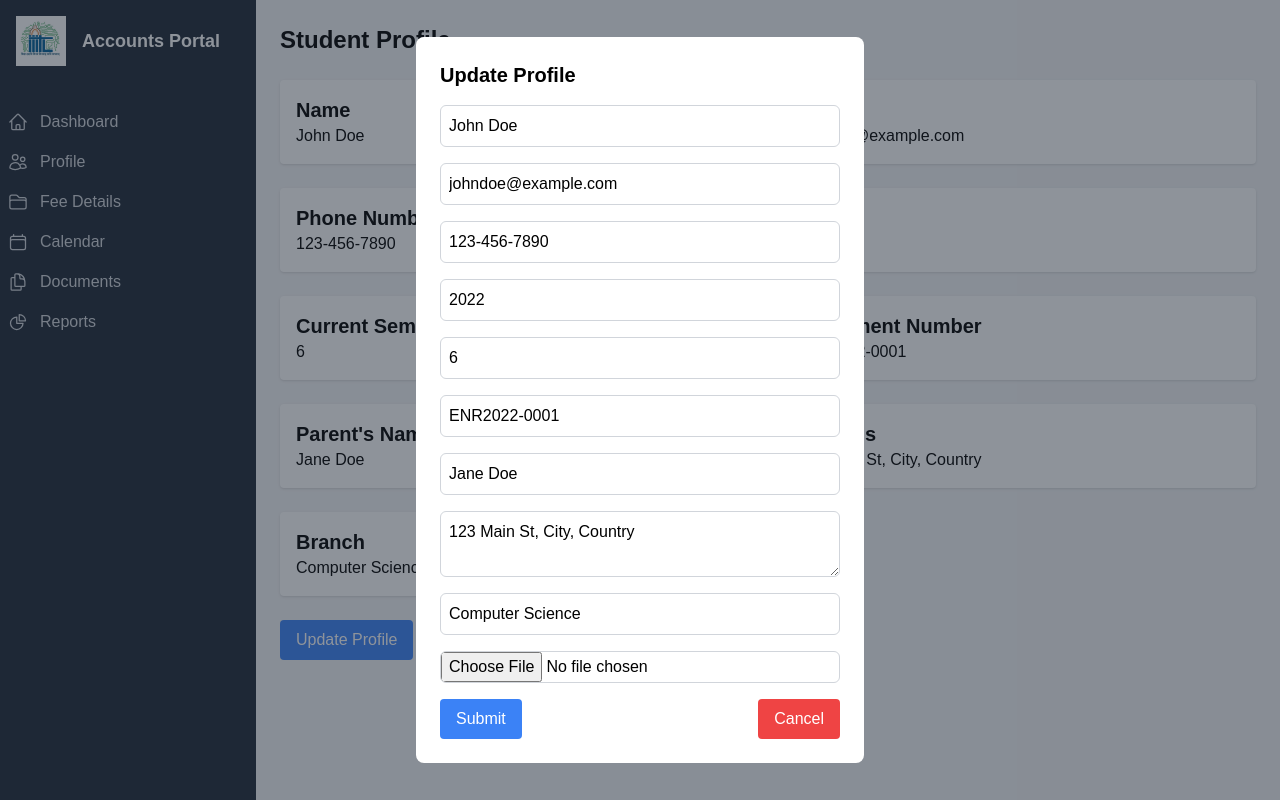
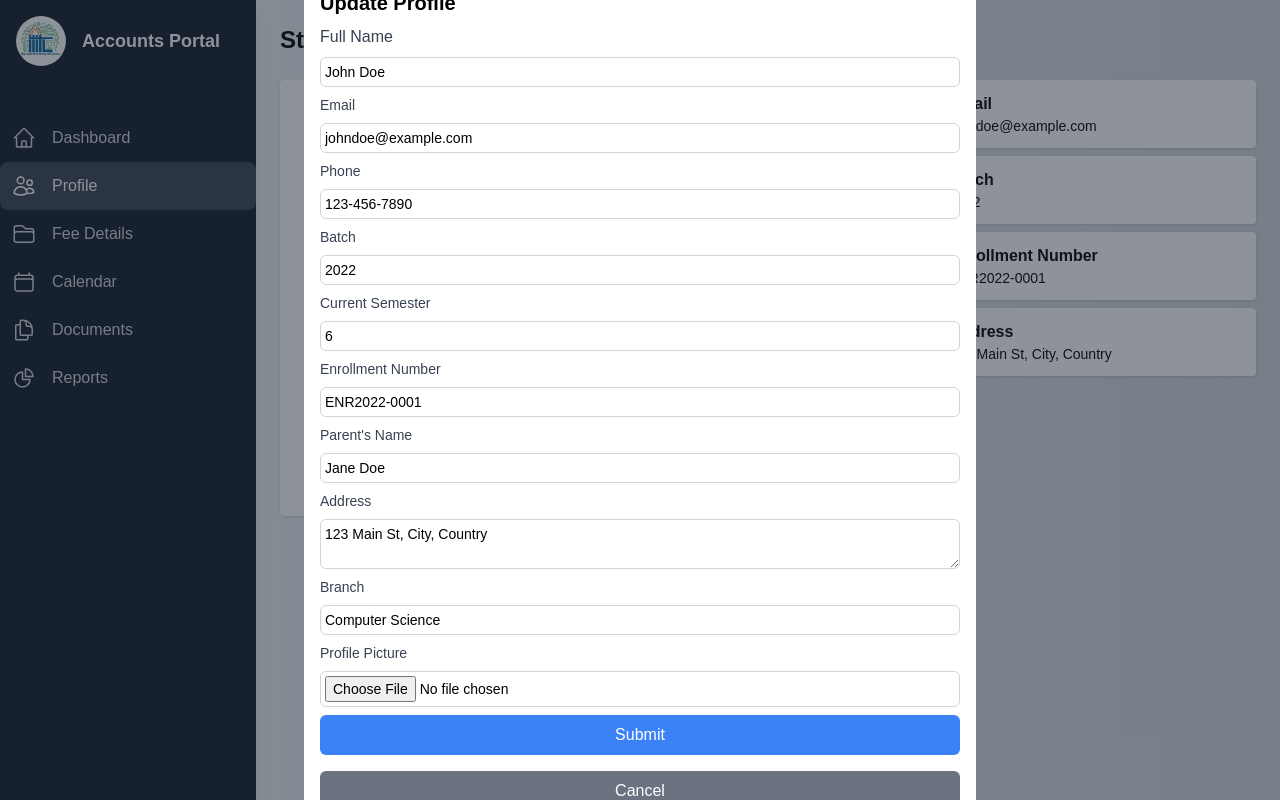
Before and after one commit to RiaMalvi/7thsem, a Next.js app: page /studentDashboard/profile in a window 1280 px wide. Both pictures are taken after a click on the button "Update Profile". Built offline with nearby package versions, Linux system fonts and the light colour scheme.

Commit message:
updated dashboard sidebar

```diff
--- a/src/app/studentDashboard/profile/page.tsx
+++ b/src/app/studentDashboard/profile/page.tsx
@@ -1,17 +1,22 @@
-// pages/studentDashboard/profile/index.tsx
-'use client';
-
-import { useState, ChangeEvent, FormEvent } from 'react';
-import { HomeIcon, UsersIcon, FolderIcon, CalendarIcon, DocumentDuplicateIcon, ChartPieIcon } from '@heroicons/react/24/outline';
-import Image from 'next/image';
+"use client";
+import { useState, ChangeEvent, FormEvent } from "react";
+import {
+  HomeIcon,
+  UsersIcon,
+  FolderIcon,
+  CalendarIcon,
+  DocumentDuplicateIcon,
+  ChartPieIcon,
+} from "@heroicons/react/24/outline";
+import Image from "next/image";
 
 const navigation = [
-  { name: 'Dashboard', href: '/studentDashboard', icon: HomeIcon, current: false },
-  { name: 'Profile', href: '/studentDashboard/profile', icon: UsersIcon, current: true },
-  { name: 'Fee Details', href: '/studentDashboard/feeDetails', icon: FolderIcon, current: false },
-  { name: 'Calendar', href: '/studentDashboard/calendar', icon: CalendarIcon, current: false },
-  { name: 'Documents', href: '/studentDashboard/documents', icon: DocumentDuplicateIcon, current: false },
-  { name: 'Reports', href: '/studentDashboard/reports', icon: ChartPieIcon, current: false },
+  { name: "Dashboard", href: "/studentDashboard", icon: HomeIcon, current: false },
+  { name: "Profile", href: "/studentDashboard/profile", icon: UsersIcon, current: true },
+  { name: "Fee Details", href: "/studentDashboard/feeDetails", icon: FolderIcon, current: false },
+  { name: "Calendar", href: "/studentDashboard/calendar", icon: CalendarIcon, current: false },
+  { name: "Documents", href: "/studentDashboard/documents", icon: DocumentDuplicateIcon, current: false },
+  { name: "Reports", href: "/studentDashboard/reports", icon: ChartPieIcon, current: false },
 ];
 
 const Profile = () => {
@@ -28,16 +33,16 @@ const Profile = () => {
     branch: string;
     photo: File | null;
   }>({
-    name: 'John Doe',
-    email: 'johndoe@example.com',
-    phone: '123-456-7890',
-    studentId: 'IIIT1234',
-    batch: '2022',
-    currentSemester: '6',
-    enrollmentNumber: 'ENR2022-0001',
-    parentsName: 'Jane Doe',
-    address: '123 Main St, City, Country',
-    branch: 'Computer Science',
+    name: "John Doe",
+    email: "johndoe@example.com",
+    phone: "123-456-7890",
+    studentId: "IIIT1234",
+    batch: "2022",
+    currentSemester: "6",
+    enrollmentNumber: "ENR2022-0001",
+    parentsName: "Jane Doe",
+    address: "123 Main St, City, Country",
+    branch: "Computer Science",
     photo: null,
   });
 
@@ -61,24 +66,30 @@ const Profile = () => {
 
   const handleSubmit = (e: FormEvent<HTMLFormElement>) => {
     e.preventDefault();
-    console.log('Updated Profile:', profile);
-    alert('Profile updated successfully!');
+    console.log("Updated Profile:", profile);
+    alert("Profile updated successfully!");
     setIsModalOpen(false); // Close the modal after submitting
   };
 
   return (
-    <div className="flex min-h-screen bg-gray-100">
+    <div className="flex min-h-screen bg-gradient-to-r from-gray-100 to-gray-300">
       {/* Sidebar */}
-      <aside className="w-64 bg-gray-800 text-white">
+      <aside className="w-64 bg-gray-900 text-white shadow-lg">
         <div className="p-4 flex items-center gap-4">
-          <Image src="/images/logo.png" alt="Logo" width={50} height={50} />
-          <h2 className="text-lg font-bold">Accounts Portal</h2>
+          <Image src="/images/logo.png" alt="Logo" width={50} height={50} className="rounded-full" />
+          <h2 className="text-lg font-extrabold">Accounts Portal</h2>
         </div>
-        <nav className="mt-5">
+        <nav className="mt-8">
           {navigation.map((item) => (
-            <a key={item.name} href={item.href} className="flex items-center p-2 text-gray-300 hover:bg-gray-700 hover:text-white">
-              <item.icon className="h-5 w-5" aria-hidden="true" />
-              <span className="ml-3">{item.name}</span>
+            <a
+              key={item.name}
+              href={item.href}
+              className={`flex items-center p-3 text-gray-300 hover:bg-gray-700 hover:text-white rounded-lg transition ${
+                item.current ? "bg-gray-700 text-white" : ""
+              }`}
+            >
+              <item.icon className="h-6 w-6" aria-hidden="true" />
+              <span className="ml-4 font-medium">{item.name}</span>
             </a>
           ))}
         </nav>
@@ -88,44 +99,43 @@ const Profile = () => {
       <div className="flex-1 p-6 text-black">
         <h1 className="text-2xl font-bold mb-6">Student Profile</h1>
 
-        {/* Profile Cards */}
-        <div className="grid grid-cols-1 md:grid-cols-2 gap-6">
-          <div className="bg-white p-4 rounded shadow">
-            <h2 className="text-xl font-semibold">Name</h2>
-            <p>{profile.name}</p>
+        {/* Profile Layout */}
+        <div className="grid grid-cols-1 md:grid-cols-3 gap-4">
+          {/* Left side - Profile Picture and Actions */}
+          <div className="bg-white p-4 rounded shadow flex flex-col items-center justify-center ">
+            <div className="relative w-32 h-32 rounded-full overflow-hidden mb-4">
+              {/* Placeholder Image */}
+              {profile.photo ? (
+                <Image src={URL.createObjectURL(profile.photo)} alt="Profile" width={128} height={128} />
+              ) : (
+                <Image src="/images/avatar.png" alt="Profile" width={128} height={128} />
+              )}
             </div>
-          <div className="bg-white p-4 rounded shadow">
-            <h2 className="text-xl font-semibold">Email</h2>
-            <p>{profile.email}</p>
+            <h2 className="text-lg font-semibold mb-2">{profile.name}</h2>
+            <p className="text-md text-gray-500">Full Stack Developer</p>
+            <p className="text-md text-gray-500 mb-4">Bay Area, San Francisco, CA</p>
+            <button className="px-4 py-2 bg-gray-300 text-black rounded w-[80%]">Mail</button>
           </div>
-          <div className="bg-white p-4 rounded shadow">
-            <h2 className="text-xl font-semibold">Phone Number</h2>
-            <p>{profile.phone}</p>
+
+          {/* Right side - Profile Information */}
+          <div className="col-span-2">
+            <div className="grid grid-cols-2 gap-2">
+              {[
+                { label: "Full Name", value: profile.name },
+                { label: "Email", value: profile.email },
+                { label: "Phone Number", value: profile.phone },
+                { label: "Batch", value: profile.batch },
+                { label: "Current Semester", value: profile.currentSemester },
+                { label: "Enrollment Number", value: profile.enrollmentNumber },
+                { label: "Parent's Name", value: profile.parentsName },
+                { label: "Address", value: profile.address },
+                { label: "Branch", value: profile.branch },
+              ].map(({ label, value }) => (
+                <div key={label} className="bg-white p-3 rounded shadow">
+                  <h2 className="text-md font-semibold">{label}</h2>
+                  <p className="text-sm">{value}</p>
                 </div>
-          <div className="bg-white p-4 rounded shadow">
-            <h2 className="text-xl font-semibold">Batch</h2>
-            <p>{profile.batch}</p>
-          </div>
-          <div className="bg-white p-4 rounded shadow">
-            <h2 className="text-xl font-semibold">Current Semester</h2>
-            <p>{profile.currentSemester}</p>
-          </div>
-          <div className="bg-white p-4 rounded shadow">
-            <h2 className="text-xl font-semibold">Enrollment Number</h2>
-            <p>{profile.enrollmentNumber}</p>
-          </div>
-          <div className="bg-white p-4 rounded shadow">
-            <h2 className="text-xl font-semibold">Parent&apos;s Name</h2>
-            <p>{profile.parentsName}</p>
-          </div>
-          <div className="bg-white p-4 rounded shadow">
-            <h2 className="text-xl font-semibold">Address</h2>
-            <p>{profile.address}</p>
-          </div>
-          <div className="bg-white p-4 rounded shadow">
-            <h2 className="text-xl font-semibold">Branch</h2>
-            <p>{profile.branch}</p>
-          </div>
+              ))}
             </div>
 
             {/* Update Profile Button */}
@@ -135,29 +145,130 @@ const Profile = () => {
             >
               Update Profile
             </button>
+          </div>
+        </div>
 
         {/* Update Profile Modal */}
         {isModalOpen && (
           <div className="fixed inset-0 flex items-center justify-center bg-gray-800 bg-opacity-50">
-            <div className="bg-white rounded-lg p-6 w-full max-w-md">
-              <h2 className="text-xl font-bold mb-4">Update Profile</h2>
-              <form onSubmit={handleSubmit} className="space-y-4">
-                <input type="text" name="name" placeholder="Name" value={profile.name} onChange={handleChange} className="block w-full p-2 border border-gray-300 rounded-md" required />
-                <input type="email" name="email" placeholder="Email" value={profile.email} onChange={handleChange} className="block w-full p-2 border border-gray-300 rounded-md" required />
-                <input type="tel" name="phone" placeholder="Phone Number" value={profile.phone} onChange={handleChange} className="block w-full p-2 border border-gray-300 rounded-md" required />
-                <input type="text" name="batch" placeholder="Batch" value={profile.batch} onChange={handleChange} className="block w-full p-2 border border-gray-300 rounded-md" required />
-                <input type="text" name="currentSemester" placeholder="Current Semester" value={profile.currentSemester} onChange={handleChange} className="block w-full p-2 border border-gray-300 rounded-md" required />
-                <input type="text" name="enrollmentNumber" placeholder="Enrollment Number" value={profile.enrollmentNumber} onChange={handleChange} className="block w-full p-2 border border-gray-300 rounded-md" required />
-                <input type="text" name="parentsName" placeholder="Parent's Name" value={profile.parentsName} onChange={handleChange} className="block w-full p-2 border border-gray-300 rounded-md" required />
-                <textarea name="address" placeholder="Address" value={profile.address} onChange={handleChange} className="block w-full p-2 border border-gray-300 rounded-md" required></textarea>
-                <input type="text" name="branch" placeholder="Branch" value={profile.branch} onChange={handleChange} className="block w-full p-2 border border-gray-300 rounded-md" required />
-                <input type="file" name="photo" onChange={handleFileChange} className="block w-full border border-gray-300 rounded-md" />
+            <div className="bg-white rounded-lg p-4 w-full max-w-2xl"> {/* Increased width */}
+              <h2 className="text-xl font-bold mb-2">Update Profile</h2>
+              <form onSubmit={handleSubmit} className="space-y-2">
+                <label className=" text-gray-700">Full Name</label>
+                <input
+                  type="text"
+                  name="name"
+                  placeholder="Name"
+                  value={profile.name}
+                  onChange={handleChange}
+                  className=" w-full p-1 border border-gray-300 rounded-md text-sm"
+                  required
+                />
 
-                <div className="flex justify-between mt-4">
-                  <button type="submit" className="px-4 py-2 bg-blue-500 text-white rounded">Submit</button>
-                  <button type="button" onClick={() => setIsModalOpen(false)} className="px-4 py-2 bg-red-500 text-white rounded">Cancel</button>
-                </div>
+                <label className="block text-sm font-medium text-gray-700">Email</label>
+                <input
+                  type="email"
+                  name="email"
+                  placeholder="Email"
+                  value={profile.email}
+                  onChange={handleChange}
+                  className="block w-full p-1 border border-gray-300 rounded-md text-sm"
+                  required
+                />
+
+                <label className="block text-sm font-medium text-gray-700">Phone</label>
+                <input
+                  type="text"
+                  name="phone"
+                  placeholder="Phone"
+                  value={profile.phone}
+                  onChange={handleChange}
+                  className="block w-full p-1 border border-gray-300 rounded-md text-sm"
+                  required
+                />
+
+                <label className="block text-sm font-medium text-gray-700">Batch</label>
+                <input
+                  type="text"
+                  name="batch"
+                  placeholder="Batch"
+                  value={profile.batch}
+                  onChange={handleChange}
+                  className="block w-full p-1 border border-gray-300 rounded-md text-sm"
+                  required
+                />
+
+                <label className="block text-sm font-medium text-gray-700">Current Semester</label>
+                <input
+                  type="text"
+                  name="currentSemester"
+                  placeholder="Current Semester"
+                  value={profile.currentSemester}
+                  onChange={handleChange}
+                  className="block w-full p-1 border border-gray-300 rounded-md text-sm"
+                  required
+                />
+
+                <label className="block text-sm font-medium text-gray-700">Enrollment Number</label>
+                <input
+                  type="text"
+                  name="enrollmentNumber"
+                  placeholder="Enrollment Number"
+                  value={profile.enrollmentNumber}
+                  onChange={handleChange}
+                  className="block w-full p-1 border border-gray-300 rounded-md text-sm"
+                  required
+                />
+
+                <label className="block text-sm font-medium text-gray-700">Parent's Name</label>
+                <input
+                  type="text"
+                  name="parentsName"
+                  placeholder="Parent's Name"
+                  value={profile.parentsName}
+                  onChange={handleChange}
+                  className="block w-full p-1 border border-gray-300 rounded-md text-sm"
+                  required
+                />
+
+                <label className="block text-sm font-medium text-gray-700">Address</label>
+                <textarea
+                  name="address"
+                  placeholder="Address"
+                  value={profile.address}
+                  onChange={handleChange}
+                  className="block w-full p-1 border border-gray-300 rounded-md text-sm"
+                  required
+                ></textarea>
+
+                <label className="block text-sm font-medium text-gray-700">Branch</label>
+                <input
+                  type="text"
+                  name="branch"
+                  placeholder="Branch"
+                  value={profile.branch}
+                  onChange={handleChange}
+                  className="block w-full p-1 border border-gray-300 rounded-md text-sm"
+                  required
+                />
+
+                <label className="block text-sm font-medium text-gray-700">Profile Picture</label>
+                <input
+                  type="file"
+                  accept="image/*"
+                  onChange={handleFileChange}
+                  className="block w-full p-1 border border-gray-300 rounded-md text-sm"
+                />
+                <button type="submit" className="w-full bg-blue-500 text-white py-2 rounded-md">
+                  Submit
+                </button>
               </form>
+              <button
+                onClick={() => setIsModalOpen(false)}
+                className="mt-4 w-full bg-gray-500 text-white py-2 rounded-md"
+              >
+                Cancel
+              </button>
             </div>
           </div>
         )}
```
Also changed, not shown: src/app/studentDashboard/page.tsx (+14 -8 lines), public/images/WhatsApp Image 2024-10-03 at 17.38.08_4ef1d6ee.jpg (added), public/images/avatar.png (added). Lines whose indentation alone changed are shown as unchanged.
